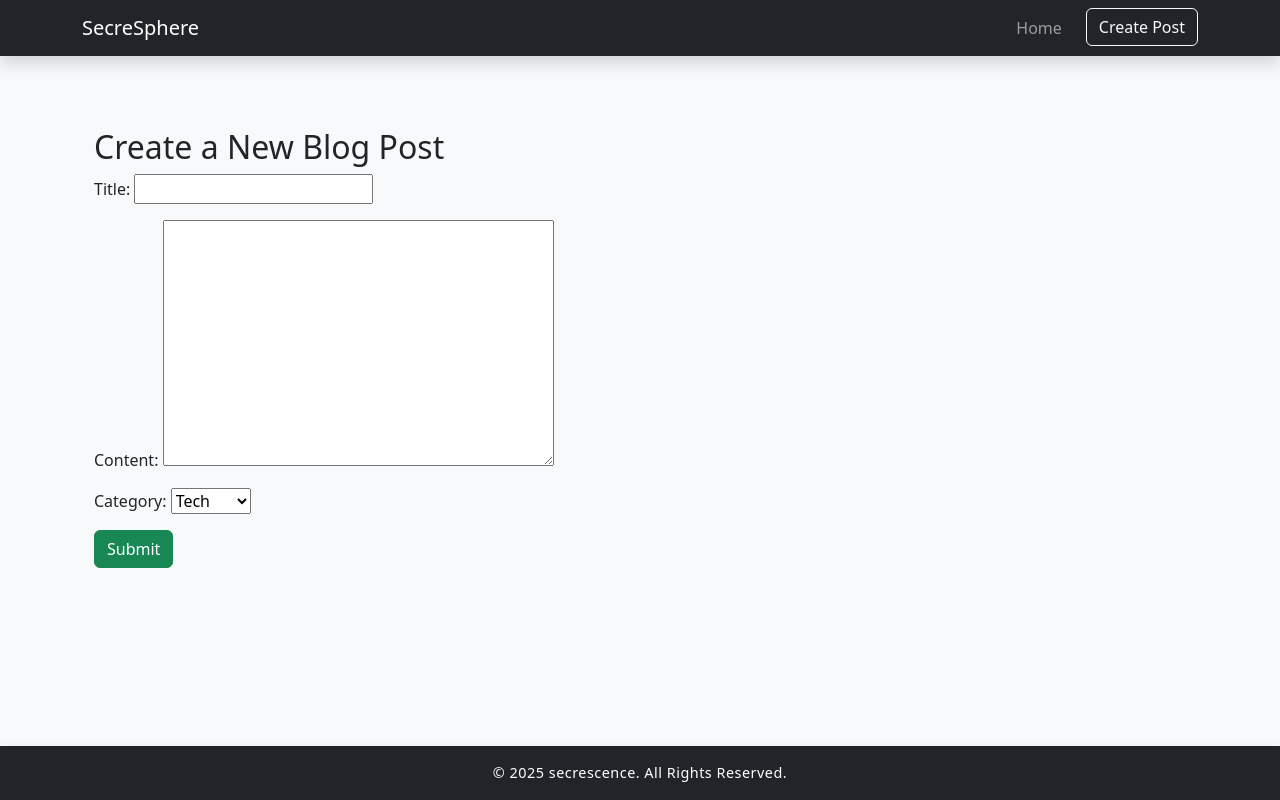
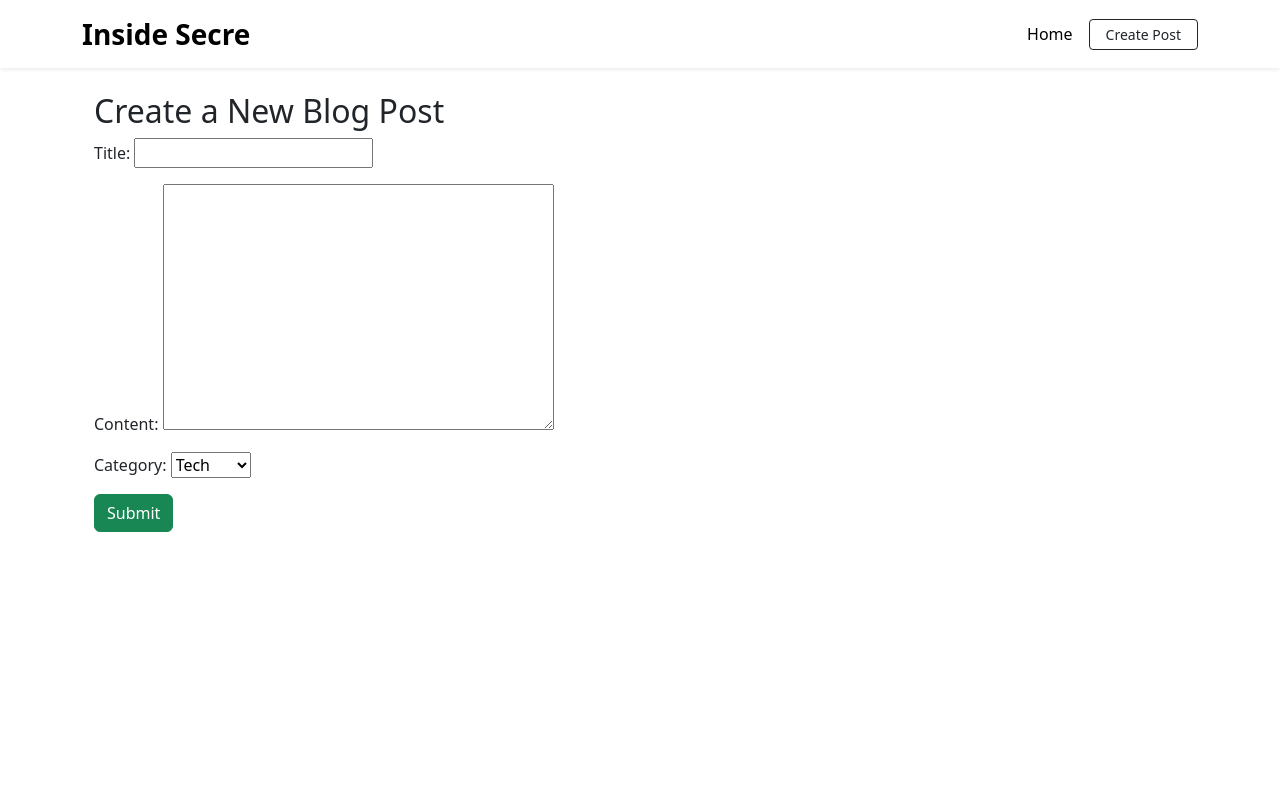
Before and after one commit to secrescence/portfolio-blog, a Django app: page /blog/create/ in a window 1280 px wide. Run offline with Django 5.2, Linux system fonts and the light colour scheme.

Commit message:
git commit -m "Polish base layout, navbar, and global styles"

```diff
--- a/blog/templates/blog/base.html
+++ b/blog/templates/blog/base.html
@@ -1,54 +1,95 @@
+{% load static %}
 <!DOCTYPE html>
 <html lang="en">
 <head>
     <meta charset="UTF-8">
-    <title>{% block title %}SecreSphere{% endblock %}</title>
-    <meta name="viewport" content="width=device-width, initial-scale=1">
-    <link href="https://cdn.jsdelivr.net/npm/bootstrap@5.3.0/dist/css/bootstrap.min.css" rel="stylesheet">
-    <style>
-        /* Make the page layout flexible */
-        body {
-            display: flex;
-            flex-direction: column;
-            min-height: 100vh;
-        }
-        main {
-            flex: 1; /* Fills the space between navbar and footer */
-        }
-    </style>
+    <meta name="viewport" content="width=device-width, initial-scale=1.0">
+    <title>{% block title %}Inside Secre{% endblock %}</title>
+    <link rel="stylesheet" href="https://cdn.jsdelivr.net/npm/bootstrap@5.3.0/dist/css/bootstrap.min.css">
 </head>
-<body class="bg-light">
-
-    <!-- Sticky Navbar -->
-    <nav class="navbar navbar-expand-lg navbar-dark bg-dark sticky-top shadow">
+<body>
+    <nav class="navbar navbar-expand-lg navbar-light custom-light-navbar mb-4 shadow-sm">
         <div class="container">
-        <a class="navbar-brand" href="{% url 'blog_home' %}">SecreSphere</a>
+          <a class="navbar-brand fw-bold fs-3" href="{% url 'blog_home' %}">Inside Secre</a>
           <button class="navbar-toggler" type="button" data-bs-toggle="collapse" data-bs-target="#navbarNav">
             <span class="navbar-toggler-icon"></span>
           </button>
-        <div class="collapse navbar-collapse" id="navbarNav">
-            <ul class="navbar-nav ms-auto">
+          <div class="collapse navbar-collapse justify-content-end" id="navbarNav">
+            <ul class="navbar-nav align-items-center gap-2">
               <li class="nav-item">
-                    <a class="nav-link {% if request.resolver_match.url_name == 'blog_home' %}active{% endif %}" href="{% url 'blog_home' %}">Home</a>
+                <a class="nav-link custom-light-link {% if request.resolver_match.url_name == 'blog_home' %}active{% endif %}" href="{% url 'blog_home' %}">Home</a>
               </li>
-                <!-- You can add more nav links here -->
               <li class="nav-item">
-                    <a class="btn btn-outline-light ms-3" href="{% url 'create_post' %}">Create Post</a>
+                <a class="btn btn-outline-dark btn-sm px-3 py-1" href="{% url 'create_post' %}">Create Post</a>
               </li>
             </ul>
           </div>
         </div>
     </nav>
 
-    <main class="container py-5">
+<style>
+    body {
+        opacity: 0;
+        transition: opacity 0.4s ease-in;
+    }
+    body.loaded {
+        opacity: 1;
+    }
+
+    .custom-light-navbar {
+        background-color: #ffffff;
+        box-shadow: 0 2px 10px rgba(0, 0, 0, 0.05);
+    }
+
+    .navbar-brand {
+        color: #000 !important;
+        position: relative;
+        transition: color 0.3s;
+    }
+
+    .navbar-brand::after {
+        content: "";
+        position: absolute;
+        bottom: -3px;
+        left: 0;
+        width: 0%;
+        height: 2px;
+        background-color: #000;
+        transition: width 0.3s;
+    }
+
+    .navbar-brand:hover::after {
+        width: 100%;
+    }
+
+    .custom-light-link {
+        color: #000 !important;
+        padding: 6px 16px;
+        border-radius: 20px;
+        transition: all 0.3s;
+    }
+
+    .custom-light-link:hover {
+        background-color: rgba(0, 0, 0, 0.05);
+        text-decoration: none;
+    }
+
+    .btn-outline-dark:hover {
+        background-color: #000;
+        color: #fff;
+    }
+</style>
+
+<div class="container">
     {% block content %}
     {% endblock %}
-    </main>
+</div>
 
-    <!-- Sticky Footer -->
-    <footer class="bg-dark text-white text-center py-3 mt-auto shadow" style="letter-spacing: 0.5px; font-size: 0.9rem;">
-        © {% now "Y" %} secrescence. All Rights Reserved.
-    </footer>
 <script src="https://cdn.jsdelivr.net/npm/bootstrap@5.3.0/dist/js/bootstrap.bundle.min.js"></script>
+<script>
+    window.addEventListener('load', () => {
+      document.body.classList.add('loaded');
+    });
+</script>
 </body>
 </html>
```
Lines whose indentation alone changed are shown as unchanged.
